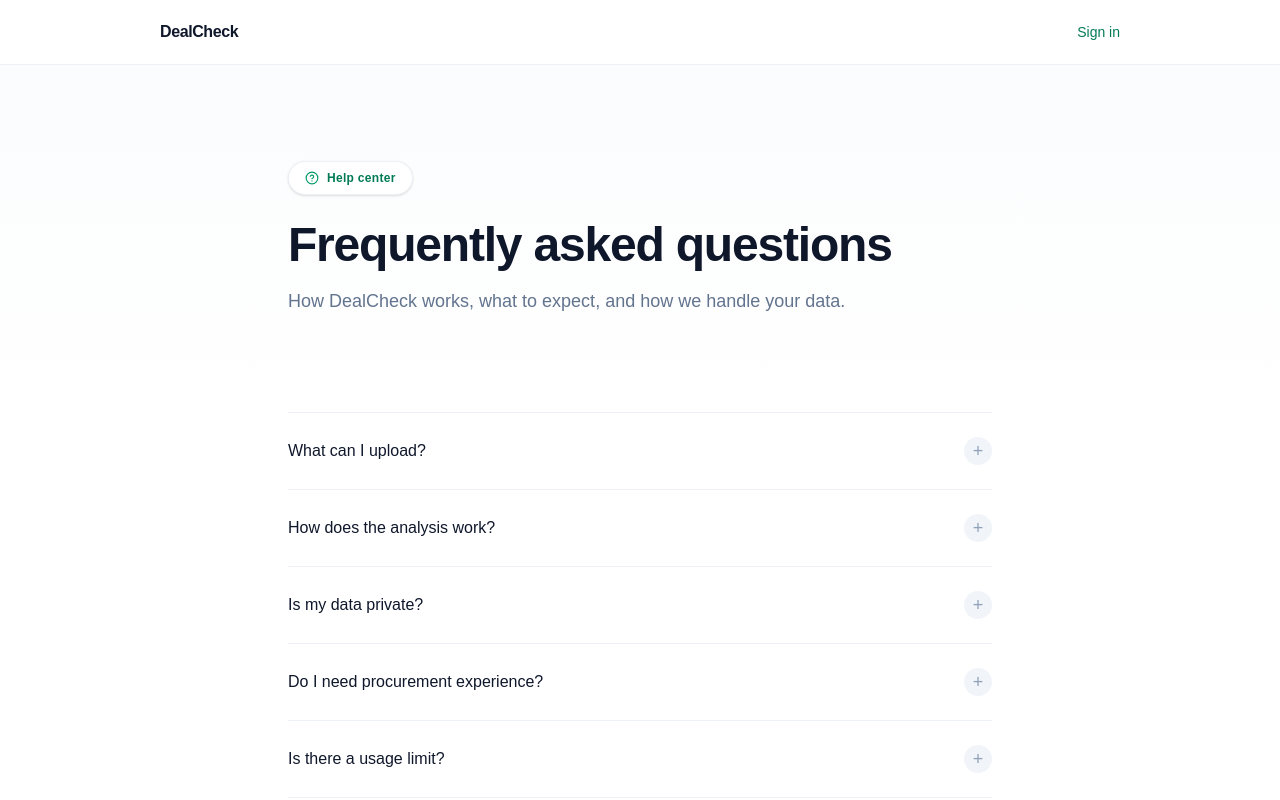
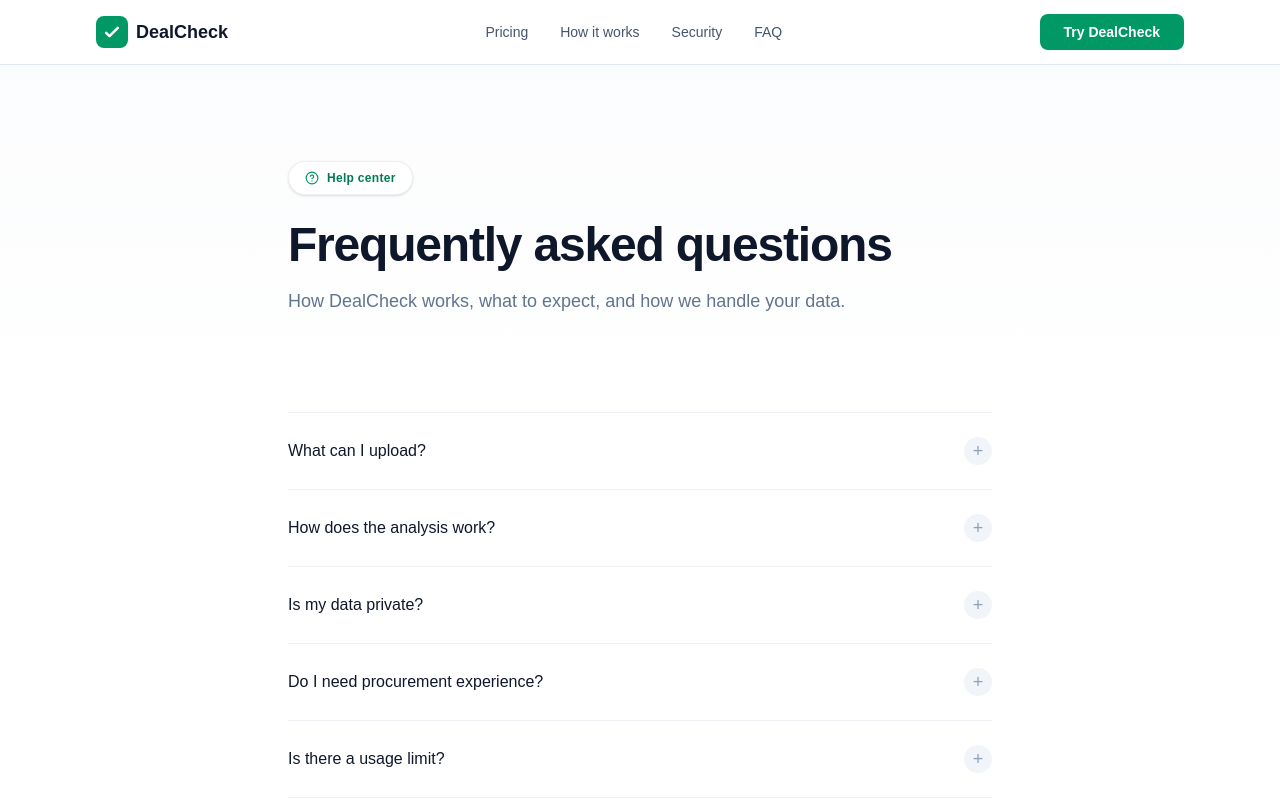
Before and after one commit to Boomchakalala/Dealcheck, a Next.js app: page /help in a window 1280 px wide. Shown: the top 800 px of the page. Built offline with nearby package versions, Linux system fonts and the light colour scheme.

Commit message:
Sandbox autosave

```diff
--- a/src/app/help/page.tsx
+++ b/src/app/help/page.tsx
@@ -1,4 +1,5 @@
 import Link from 'next/link'
+import { Header } from '@/components/Header'
 import { HelpCircle, Mail } from 'lucide-react'
 
 export default function HelpPage() {
@@ -16,16 +17,7 @@
   return (
     <div className="min-h-screen bg-white flex flex-col">
       {/* Header */}
-      <header className="border-b border-slate-200/60 bg-white/80 backdrop-blur-md sticky top-0 z-10">
-        <div className="max-w-5xl mx-auto px-5 sm:px-8 h-16 flex items-center justify-between">
-          <Link href="/" className="text-base font-bold text-slate-900 tracking-tight hover:text-slate-700 transition-colors">
-            DealCheck
-          </Link>
-          <Link href="/login" className="text-sm font-medium text-emerald-700 hover:text-emerald-800 transition-colors">
-            Sign in
-          </Link>
-        </div>
-      </header>
+      <Header />
 
       <main className="flex-1">
         <div className="relative overflow-hidden">
--- a/src/app/pricing/page.tsx
+++ b/src/app/pricing/page.tsx
@@ -2,6 +2,7 @@
 
 import { useState } from 'react'
 import Link from 'next/link'
+import { Header } from '@/components/Header'
 import { CheckCircle2, Sparkles, ArrowRight } from 'lucide-react'
 
 export default function PricingPage() {
@@ -18,16 +19,7 @@
   return (
     <div className="min-h-screen bg-white flex flex-col">
       {/* Header */}
-      <header className="border-b border-slate-200/60 bg-white/80 backdrop-blur-md sticky top-0 z-10">
-        <div className="max-w-5xl mx-auto px-5 sm:px-8 h-16 flex items-center justify-between">
-          <Link href="/" className="text-base font-bold text-slate-900 tracking-tight hover:text-slate-700 transition-colors">
-            DealCheck
-          </Link>
-          <Link href="/login" className="text-sm font-medium text-emerald-700 hover:text-emerald-800 transition-colors">
-            Sign in
-          </Link>
-        </div>
-      </header>
+      <Header />
 
       <main className="flex-1">
         {/* Hero */}
--- a/src/app/privacy/page.tsx
+++ b/src/app/privacy/page.tsx
@@ -1,20 +1,12 @@
 import Link from 'next/link'
+import { Header } from '@/components/Header'
 import { Shield } from 'lucide-react'
 
 export default function PrivacyPage() {
   return (
     <div className="min-h-screen bg-white flex flex-col">
       {/* Header */}
-      <header className="border-b border-slate-200/60 bg-white/80 backdrop-blur-md sticky top-0 z-10">
-        <div className="max-w-5xl mx-auto px-5 sm:px-8 h-16 flex items-center justify-between">
-          <Link href="/" className="text-base font-bold text-slate-900 tracking-tight hover:text-slate-700 transition-colors">
-            DealCheck
-          </Link>
-          <Link href="/login" className="text-sm font-medium text-emerald-700 hover:text-emerald-800 transition-colors">
-            Sign in
-          </Link>
-        </div>
-      </header>
+      <Header />
 
       <main className="flex-1">
         <div className="relative overflow-hidden">
--- a/src/app/terms/page.tsx
+++ b/src/app/terms/page.tsx
@@ -1,20 +1,12 @@
 import Link from 'next/link'
+import { Header } from '@/components/Header'
 import { Scale } from 'lucide-react'
 
 export default function TermsPage() {
   return (
     <div className="min-h-screen bg-white flex flex-col">
       {/* Header */}
-      <header className="border-b border-slate-200/60 bg-white/80 backdrop-blur-md sticky top-0 z-10">
-        <div className="max-w-5xl mx-auto px-5 sm:px-8 h-16 flex items-center justify-between">
-          <Link href="/" className="text-base font-bold text-slate-900 tracking-tight hover:text-slate-700 transition-colors">
-            DealCheck
-          </Link>
-          <Link href="/login" className="text-sm font-medium text-emerald-700 hover:text-emerald-800 transition-colors">
-            Sign in
-          </Link>
-        </div>
-      </header>
+      <Header />
 
       <main className="flex-1">
         <div className="relative overflow-hidden">
```
